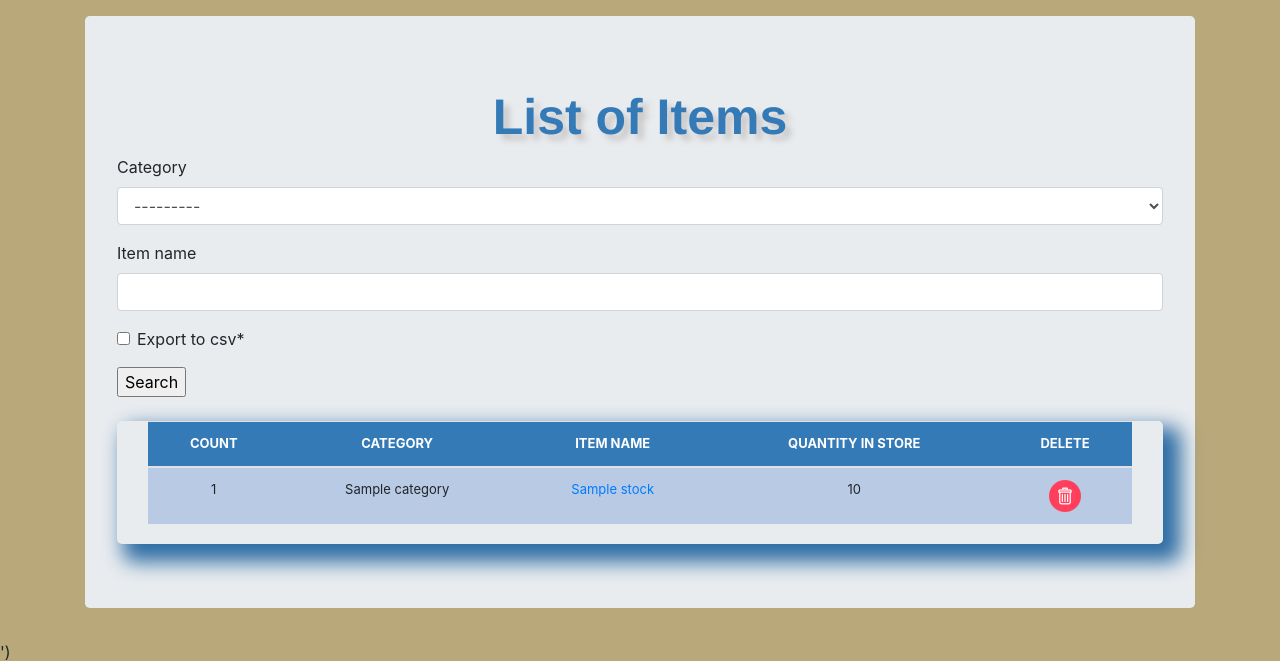
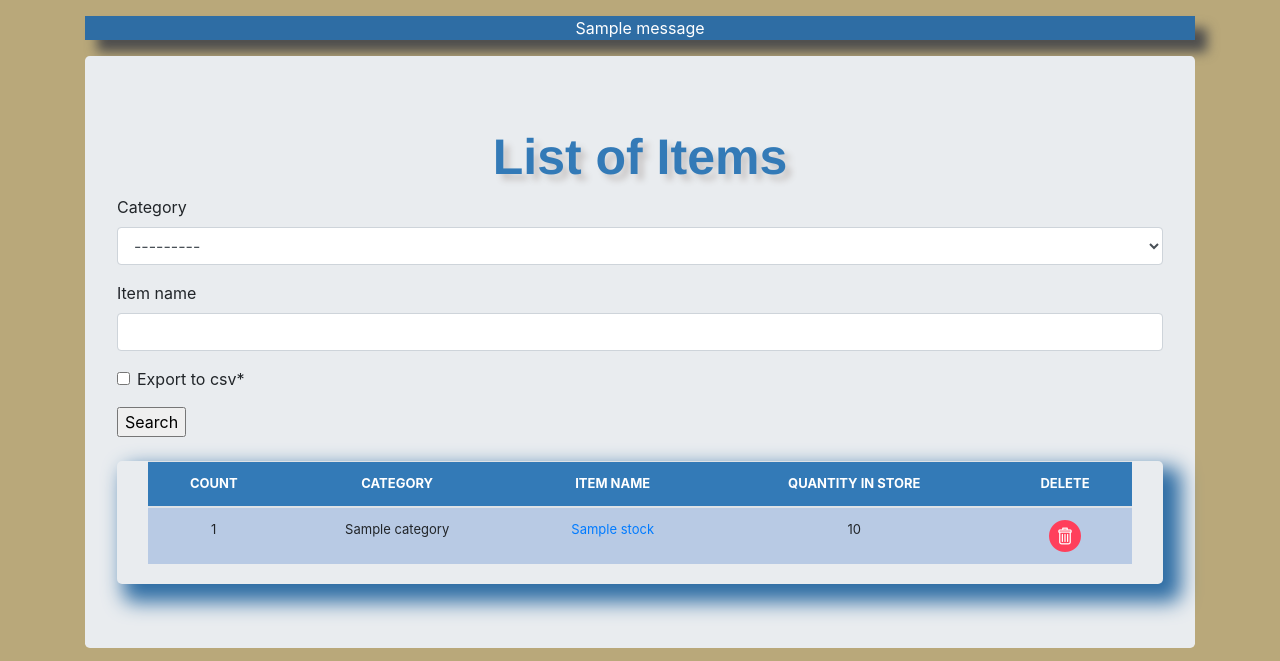
Before and after one commit to DEIVIDA/stock_management_system-django, a Django app: page /list_item/ in a window 1280 px wide. Shown: the part 56-717 px from the top of the page. Run offline with Django 4.2, Linux system fonts and the light colour scheme; tables that the repository leaves empty hold one stand-in row (values such as "Sample post"); one stand-in notice (Sample message) is shown; some libraries are stand-ins or nearby versions.

Commit message:
Added notifications

```diff
--- a/stock_management_project/stock_management/static/css/stylesheet.css
+++ b/stock_management_project/stock_management/static/css/stylesheet.css
@@ -43,3 +43,15 @@ th {
     display: block;
     font-weight: bolder;
 }
+
+.success {
+    list-style: none;
+    background-color: #2e6da4;
+    color: white;
+    box-shadow: 12px 12px 12px #4e4e4e;
+    text-align: center;
+}
+
+ul {
+    padding: 0;
+}
--- a/stock_management_project/stock_management/templates/list_item.html
+++ b/stock_management_project/stock_management/templates/list_item.html
@@ -41,6 +41,13 @@
   <body>
     {% include 'navbar.html' %}
     <main role="main" class="container">
+      {% if messages %}
+      <ul class="messages">
+             {% for message in messages %}
+                   <li{% if message.tags %} class="{{ message.tags }}"{% endif %}>{{ message }}</li>
+             {% endfor %}
+     </ul>
+{% endif %}
       <div class="jumbotron">
         <div class="header">{{title}}</div>
         <form method='POST' action=''>{% csrf_token %}
--- a/stock_management_project/stock_management/views.py
+++ b/stock_management_project/stock_management/views.py
@@ -3,6 +3,7 @@ from .forms import StockCreateForm, StockSearchForm, StockUpdateForm
 from django.shortcuts import render, redirect
 from django.http import HttpResponse
 import csv
+from django.contrib import messages
 
 
 # Create your views here.
@@ -49,8 +50,8 @@ def add_item(request):
     form = StockCreateForm(request.POST or None)
     if form.is_valid():
         form.save()
+        messages.success(request, "Successfully added")
         return redirect("/list_item")
-
     context = {
         "form": form,
         "title": "Add Item",
@@ -65,6 +66,7 @@ def update_items(request, pk):
         form = StockUpdateForm(request.POST, instance=queryset)
         if form.is_valid():
             form.save()
+            messages.success(request, "Successfully updated")
             return redirect("/list_item")
 
     context = {"form": form}
@@ -75,5 +77,6 @@ def delete_items(request, pk):
     queryset = Stock.objects.get(id=pk)
     if request.method == "POST":
         queryset.delete()
-        return redirect("/list_items")
+        messages.success(request, "Successfully deleted")
+        return redirect("/list_item")
     return render(request, "delete_item.html")
```
